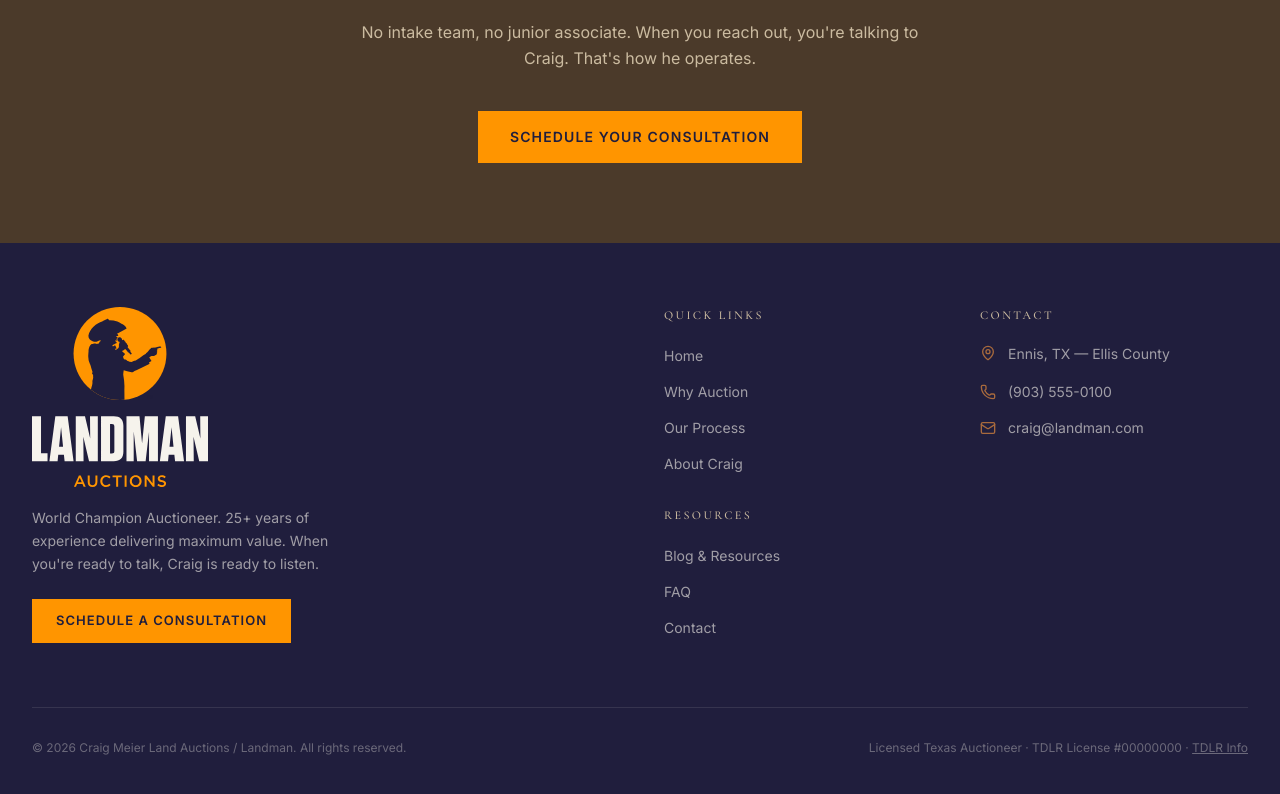
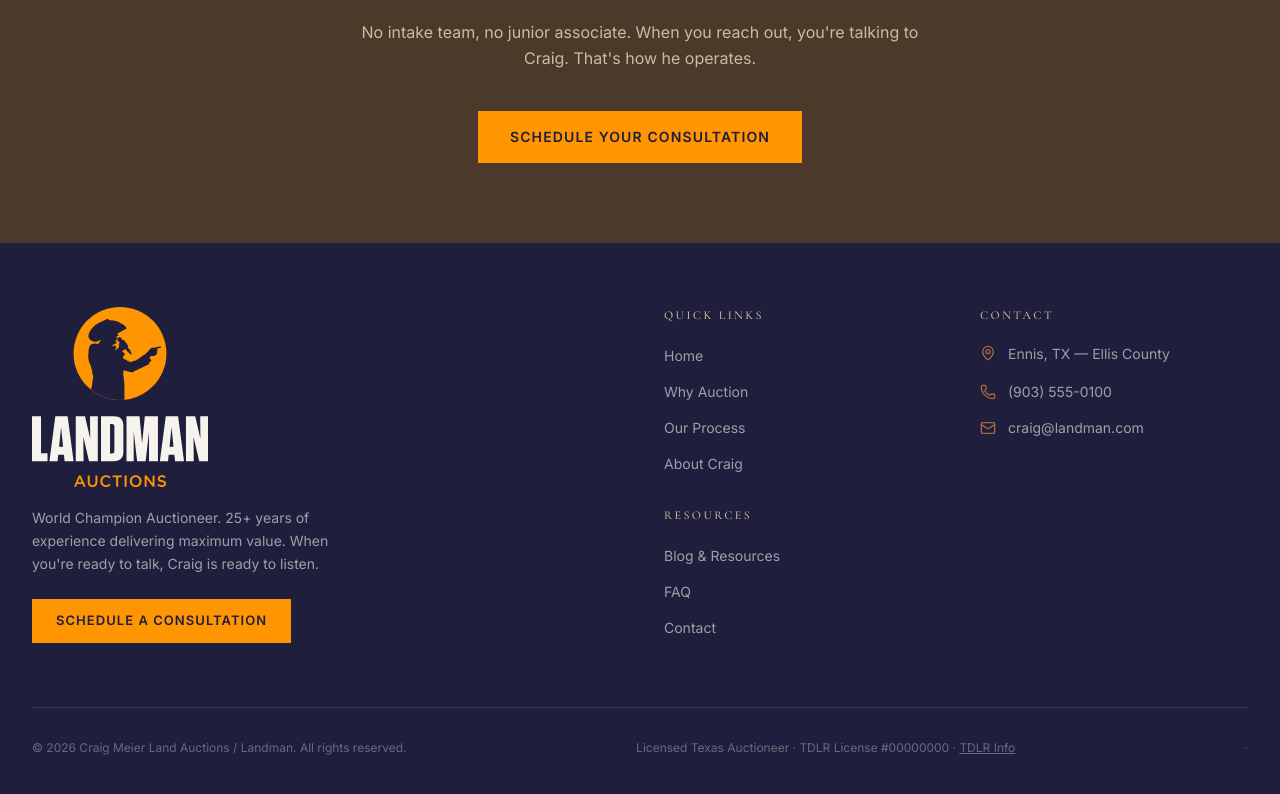
Before and after one commit to nathanlakey/landman, a Next.js app: page /about in a window 1280 px wide. Shown: the part 3419-4213 px from the top of the page. Built offline with nearby package versions, Linux system fonts and the light colour scheme; no server answers.

Commit message:
feat: add discreet admin link to footer

```diff
--- a/src/components/Footer.tsx
+++ b/src/components/Footer.tsx
@@ -125,6 +125,13 @@ export default function Footer() {
               TDLR Info
             </a>
           </p>
+          <Link
+            href="/admin"
+            className="text-[11px] text-offwhite/30 hover:text-offwhite/60 transition-opacity no-underline"
+            style={{ textDecoration: 'none' }}
+          >
+            ·
+          </Link>
         </div>
       </div>
     </footer>
```
